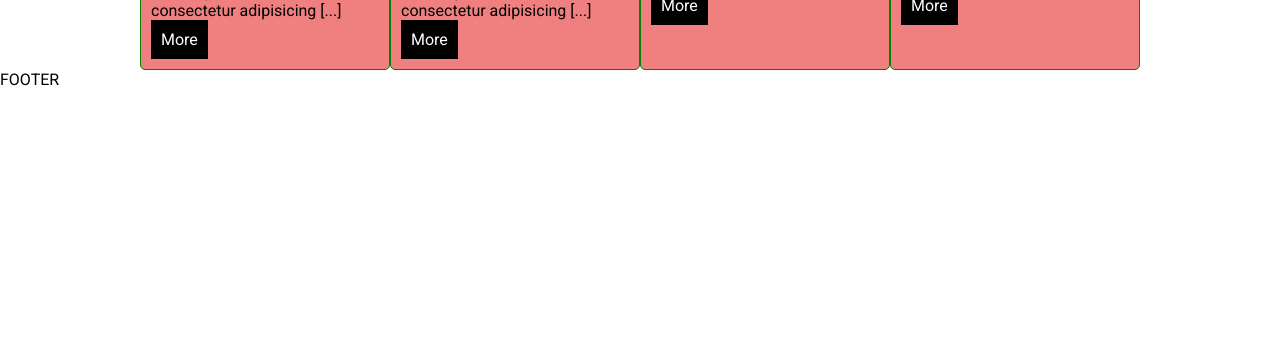
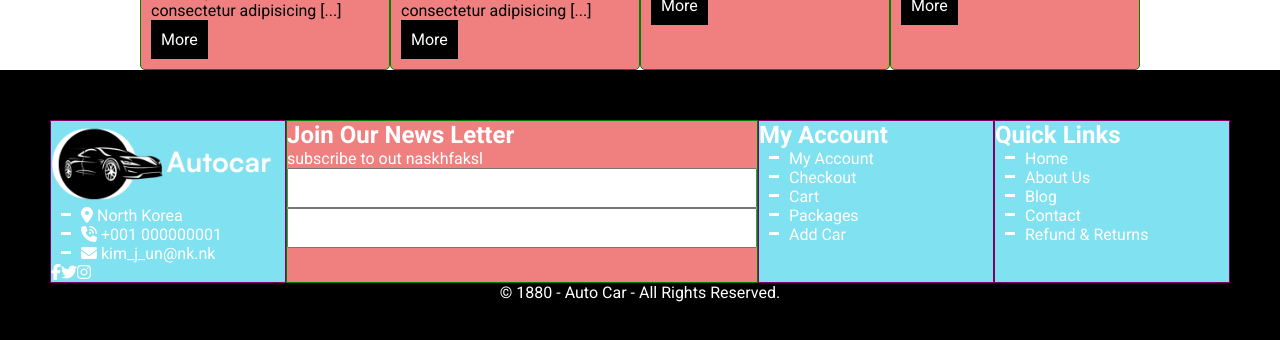
Before and after one commit to aalexebr/proj-html-vuejs, a Vue app: page / in a window 1280 px wide. Shown: the part 2442-2782 px from the top of the page. Before the commit the page ends 2531 px from the top, so only its background shows below. Built offline with nearby package versions, Linux system fonts and the light colour scheme.

Commit message:
ADD footer

```diff
--- a/index.html
+++ b/index.html
@@ -5,7 +5,7 @@
     <!-- <link rel="icon" type="image/svg+xml" href="/vite.svg" /> -->
     <meta name="viewport" content="width=device-width, initial-scale=1.0" />
     <!-- fontawsome -->
-    <link rel="stylesheet" href="https://cdnjs.cloudflare.com/ajax/libs/font-awesome/6.4.0/css/all.min.css" integrity="sha512-iecdLmaskl7CVkqkXNQ/ZH/XLlvWZOJyj7Yy7tcenmpD1ypASozpmT/E0iPtmFIB46ZmdtAc9eNBvH0H/ZpiBw==" crossorigin="anonymous" referrerpolicy="no-referrer" />
+    <!-- <link rel="stylesheet" href="https://cdnjs.cloudflare.com/ajax/libs/font-awesome/6.4.0/css/all.min.css" integrity="sha512-iecdLmaskl7CVkqkXNQ/ZH/XLlvWZOJyj7Yy7tcenmpD1ypASozpmT/E0iPtmFIB46ZmdtAc9eNBvH0H/ZpiBw==" crossorigin="anonymous" referrerpolicy="no-referrer" /> -->
     <!-- font -->
     <link rel="preconnect" href="https://fonts.googleapis.com">
     <link rel="preconnect" href="https://fonts.gstatic.com" crossorigin>
--- a/package.json
+++ b/package.json
@@ -9,6 +9,11 @@
     "preview": "vite preview"
   },
   "dependencies": {
+    "@fortawesome/fontawesome-svg-core": "^6.4.0",
+    "@fortawesome/free-brands-svg-icons": "^6.4.0",
+    "@fortawesome/free-regular-svg-icons": "^6.4.0",
+    "@fortawesome/free-solid-svg-icons": "^6.4.0",
+    "@fortawesome/vue-fontawesome": "^3.0.3",
     "vue": "^3.3.4"
   },
   "devDependencies": {
--- a/src/assets/scss/utilities.scss
+++ b/src/assets/scss/utilities.scss
@@ -5,9 +5,10 @@
 }
 .row{
     display: flex;
-    // height: 100%;
-    // margin-left:  -($margin-col);
-    // margin-right:  -($margin-col);
+}
+.column{
+    display: flex;
+    flex-direction: column;
 }
 .wrap{
     flex-wrap: wrap;
--- a/src/components/FooterComponent.vue
+++ b/src/components/FooterComponent.vue
@@ -13,13 +13,104 @@ export default{
 </script>
 
 <template>
-<footer>
-    FOOTER
-</footer>
+  <footer>
+      <div class="container-footer">
+        <div class="row">
+			<div class="col-25">
+				<div class="logo">
+					<img src="../assets/img/logo-footer-autocar11.png" alt="">
+				</div>
+				<ul>
+					<li>
+						<font-awesome-icon :icon="`fa-solid ${store.BusinessInfo.location.icon}`" />
+						{{ store.BusinessInfo.location.text }}
+					</li>
+					<li>
+						<font-awesome-icon :icon="`fa-solid ${store.BusinessInfo.contact.icon}`" />
+						{{ store.BusinessInfo.contact.text }}
+					</li>
+					<li>
+						<font-awesome-icon :icon="`fa-solid ${store.BusinessInfo.email.icon}`" />
+						{{ store.BusinessInfo.email.text }}
+					</li>
+				</ul>
+				<div class="socials">
+					<font-awesome-icon icon="fa-brands fa-facebook-f" />
+					<font-awesome-icon icon="fa-brands fa-twitter" />
+					<font-awesome-icon icon="fa-brands fa-instagram" />
+				</div>
+			</div>
+			<div class="col-auto">
+				<h2 class="capitalize ">
+					join our news letter
+				</h2>
+				<p class="">
+					subscribe to out naskhfaksl
+				</p>
+				<input type="text">
+				<input type="text">
+			</div>
+			<div class="col-25">
+				<h2 class="capitalize">
+					my account
+				</h2>
+				<ul>
+					<li class="capitalize"
+						v-for="(navLinks, i) in store.myAccountNav" :key="i">
+						<a :href="navLinks.link">{{ navLinks.text }}</a>
+					</li>
+				</ul>
+			</div>
+			<div class="col-25">
+				<h2 class="capitalize">
+					quick links
+				</h2>
+				<li class="capitalize"
+						v-for="(navLinks, i) in store.quickLinksNav" :key="i">
+						<a :href="navLinks.link">{{ navLinks.text }}</a>
+					</li>
+			</div>
+        </div>
+      </div>
+	  <div class="copyright text-center capitalize">
+			&#169; 1880 - auto car - all rights reserved.
+	  </div>
+  </footer>
 </template>
 
 <style lang="scss" scoped>
 @use '../assets/scss/main.scss' as *;
 @use '../assets/scss/debugger.scss' as *;
 @use '../assets/scss/utilities.scss' as *;
+
+footer{
+  background-color: black;
+  color: white;
+  padding: 50px;
+  .container-footer{
+	max-width: 1200px;
+	margin: auto
+  }
+  .col-25{
+    @include debug-two;
+	li{
+		display: default;
+		&::before{
+			display: inline-block;
+			content: "";
+			border-top: 3px solid white;
+			width: 10px;
+			margin: 0 10px;
+    		transform: translateY(-5px);
+		}
+	}
+  }
+  .col-auto{
+    @include debug-one;
+	input{
+		width: 100%;
+		height: 40px;
+	}
+  }
+}
 </style>
--- a/src/main.js
+++ b/src/main.js
@@ -1,5 +1,20 @@
+/* Set up using Vue 3 */
 import { createApp } from 'vue'
-// import './style.css'
 import App from './App.vue'
 
-createApp(App).mount('#app')
+/* import the fontawesome core */
+import { library } from '@fortawesome/fontawesome-svg-core'
+
+/* import font awesome icon component */
+import { FontAwesomeIcon } from '@fortawesome/vue-fontawesome'
+
+/* import specific icons */
+import { faEnvelope, faLocationDot, faPhoneVolume } from '@fortawesome/free-solid-svg-icons'
+import { faFacebookF, faInstagram, faTwitter } from '@fortawesome/free-brands-svg-icons'
+
+/* add icons to the library */
+library.add(faLocationDot, faPhoneVolume, faEnvelope,faFacebookF,faInstagram,faTwitter)
+
+createApp(App)
+.component('font-awesome-icon', FontAwesomeIcon)
+.mount('#app')
--- a/src/store.js
+++ b/src/store.js
@@ -145,5 +145,63 @@ export const store = reactive({
                             title: 'Is the AURIUS a secret weapon from NorthKorea',
                             text:'Lorem ipsum dolor sit amet consectetur adipisicing elit. Possimus incidunt accusamus, nihil cumque unde omnis?'
                         }
+                    ],
+                    BusinessInfo:{
+                       location: {
+                            icon:'fa-location-dot',
+                            text:'North Korea'
+                        },
+                       contact: {
+                            icon:'fa-phone-volume',
+                            text:'+001 000000001'
+                        },
+                        email:{
+                            icon:'fa-envelope',
+                            text:'kim_j_un@nk.nk'
+                        },
+                    },
+                    myAccountNav:[
+                        {
+                            text:'my account',
+                            link:'#'
+                        },
+                        {
+                            text:'checkout',
+                            link:'#'
+                        },
+                        {
+                            text:'cart',
+                            link:'#'
+                        },
+                        {
+                            text:'packages',
+                            link:'#'
+                        },
+                        {
+                            text:'add car',
+                            link:'#'
+                        }
+                    ],
+                    quickLinksNav:[
+                        {
+                            text:'home',
+                            link:'#'
+                        },
+                        {
+                            text:'about us',
+                            link:'#'
+                        },
+                        {
+                            text:'blog',
+                            link:'#'
+                        },
+                        {
+                            text:'contact',
+                            link:'#'
+                        },
+                        {
+                            text:'refund & returns',
+                            link:'#'
+                        }
                     ]
 });
```
Also changed, not shown: 1 other file (tests, documents, lock files or other folders).
